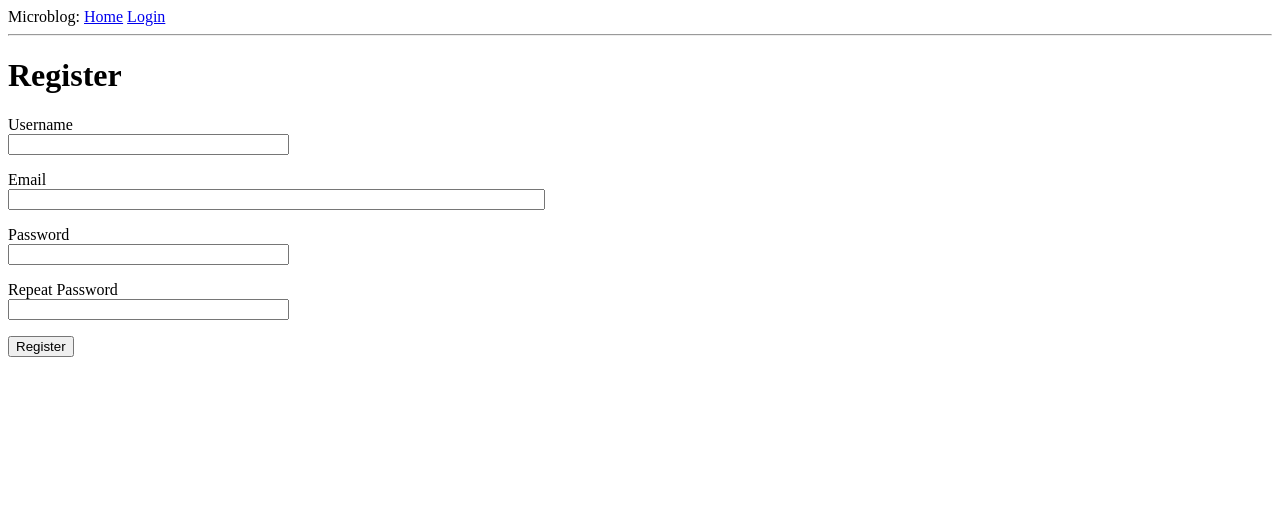
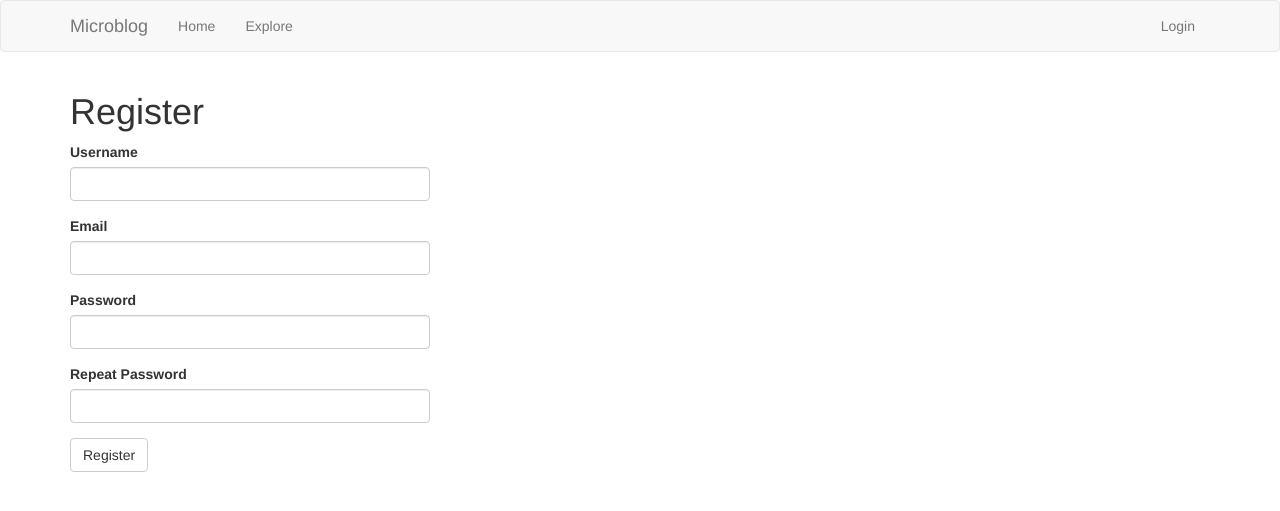
Before and after one commit to AndrStp/flask_project, a Flask app: page /register in a window 1280 px wide. Shown: the top 511 px of the page. Run offline with Flask 2, Linux system fonts and the light colour scheme; parts of the project's set-up code (start-up, migrations or seed data) failed here and were passed over; some libraries are stand-ins or nearby versions.

Commit message:
Completed Chapter 11

```diff
--- a/app/__init__.py
+++ b/app/__init__.py
@@ -4,6 +4,7 @@ from flask_sqlalchemy import SQLAlchemy
 from flask_migrate import Migrate
 from flask_login import LoginManager
 from flask_mail import Mail
+from flask_bootstrap import Bootstrap
 import logging
 from logging.handlers import SMTPHandler, RotatingFileHandler
 import os
@@ -16,6 +17,7 @@ migrate = Migrate(app, db)
 login = LoginManager(app)
 login.login_view = 'login'
 mail = Mail(app)
+bootstrap = Bootstrap(app)
 
 
 from app import routes, models, errors
--- a/app/templates/404.html
+++ b/app/templates/404.html
@@ -1,6 +1,6 @@
 {% extends "base.html" %}
 
-{% block content %}
+{% block app_content %}
     <h1>File not found</h1>
     <p><a href="{{ url_for('index') }}">Back</a></p>
 {% endblock %}
--- a/app/templates/base.html
+++ b/app/templates/base.html
@@ -1,37 +1,58 @@
-<!DOCTYPE html>
-<html lang="en">
-    <head>
-        <meta charset="UTF-8">
-        <meta http-equiv="X-UA-Compatible" content="IE=edge">
-        <meta name="viewport" content="width=device-width, initial-scale=1.0">
-        {% if title %}
-        <title>{{ title }} - Microblog</title>
-        {% else %}
-        <title>Welcome to Microblog</title>
-        {% endif %}
-    </head>
-    <body>
-        <div>
-            Microblog:
-            <a href="{{ url_for('index') }}">Home</a>
-            {% if current_user.is_anonymous %}
-            <a href="{{ url_for('login') }}">Login</a>
-            {% else %}
-            <a href="{{ url_for('user', username=current_user.username) }}">Profile</a>
-            <a href="{{ url_for('logout') }}">Logout</a>
-            <a href="{{ url_for('explore') }}">Explore</a>
-            {% endif %}
+{% extends 'bootstrap/base.html' %}
+
+{% block title %}
+    {% if title %}{{ title }} - Microblog{% else %}{{ ('Welcome to Microblog') }}{% endif %}
+{% endblock %}
+
+{% block navbar %}
+    <nav class="navbar navbar-default">
+        <div class="container">
+            <div class="navbar-header">
+                <button type="button" class="navbar-toggle collapsed" data-toggle="collapse" data-target="#bs-example-navbar-collapse-1" aria-expanded="false">
+                    <span class="sr-only">Toggle navigation</span>
+                    <span class="icon-bar"></span>
+                    <span class="icon-bar"></span>
+                    <span class="icon-bar"></span>
+                </button>
+                <a class="navbar-brand" href="{{ url_for('index') }}">Microblog</a>
+            </div>
+            <div class="collapse navbar-collapse" id="bs-example-navbar-collapse-1">
+                <ul class="nav navbar-nav">
+                    <li><a href="{{ url_for('index') }}">{{ ('Home') }}</a></li>
+                    <li><a href="{{ url_for('explore') }}">{{ ('Explore') }}</a></li>
+                </ul>
+                {% if g.search_form %}
+                <form class="navbar-form navbar-left" method="get" action="{{ url_for('search') }}">
+                    <div class="form-group">
+                        {{ g.search_form.q(size=20, class='form-control', placeholder=g.search_form.q.label.text) }}
+                    </div>
+                </form>
+                {% endif %}
+                <ul class="nav navbar-nav navbar-right">
+                    {% if current_user.is_anonymous %}
+                    <li><a href="{{ url_for('login') }}">{{ ('Login') }}</a></li>
+                    {% else %}
+                    <li><a href="{{ url_for('user', username=current_user.username) }}">{{ ('Profile') }}</a></li>
+                    <li><a href="{{ url_for('logout') }}">{{ ('Logout') }}</a></li>
+                    {% endif %}
+                </ul>
+            </div>
         </div>
-        <hr>
+    </nav>
+{% endblock %}
+
+{% block content %}
+    <div class="container">
+
         {% with messages = get_flashed_messages() %}
         {% if messages %}
-        <ul>
-            {% for message in messages%}
-            <li>{{ message }}</li>
+            {% for message in messages %}
+            <div class="alert alert-info" role="alert">{{ message }}</div>
             {% endfor %}
-        </ul>
         {% endif %}
         {% endwith %}
-        {% block content %}{% endblock %}
-    </body>
-</html>
+
+        {# application content needs to be provided in the app_content block #}
+        {% block app_content %}{% endblock %}
+    </div>
+{% endblock %}
--- a/app/templates/login.html
+++ b/app/templates/login.html
@@ -1,5 +1,5 @@
 {% extends "base.html" %}
-{% block content %}
+{% block app_content %}
     <h1>Sign In</h1>
     <form action="" method="post" novalidate>
         {{ form.hidden_tag() }}
--- a/app/templates/register.html
+++ b/app/templates/register.html
@@ -1,37 +1,11 @@
-{% extends 'base.html' %}
+{% extends "base.html" %}
+{% import 'bootstrap/wtf.html' as wtf %}
 
-{% block content %}
+{% block app_content %}
     <h1>Register</h1>
-    <form action="" method="post">
-        {{ form.hidden_tag() }}
-        <p>
-            {{ form.username.label }} <br>
-            {{ form.username(size=32) }} <br>
-            {% for error in form.username.errors %}
-            <span style="color: red;">[{{ error }}]</span>
-            {% endfor %}
-        </p>
-        <p>
-            {{ form.email.label }}<br>
-            {{ form.email(size=64) }}<br>
-            {% for error in form.email.errors %}
-            <span style="color: red;">[{{ error }}]</span>
-            {% endfor %}
-        </p>
-        <p>
-            {{ form.password.label }}<br>
-            {{ form.password(size=32) }}<br>
-            {% for error in form.password.errors %}
-            <span style="color: red;">[{{ error }}]</span>
-            {% endfor %}
-        </p>
-        <p>
-            {{ form.password2.label }}<br>
-            {{ form.password2(size=32) }}<br>
-            {% for error in form.password2.errors %}
-            <span style="color: red;">[{{ error }}]</span>
-            {% endfor %}
-        </p>
-        <p>{{ form.submit() }}</p>
-    </form>
+    <div class="row">
+        <div class="col-md-4">
+            {{ wtf.quick_form(form) }}
+        </div>
+    </div>
 {% endblock %}
```
Also changed, not shown: app/templates/_post.html (+9 -4 lines), app/templates/index.html (+18 -7 lines), app/templates/user.html (+15 -8 lines), app.db.
